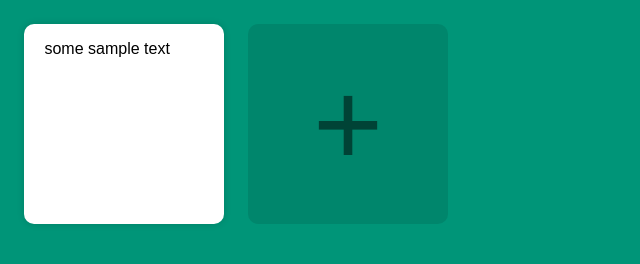
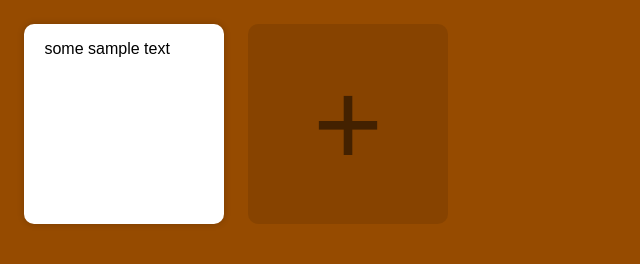
Before and after one commit to whc004/CSE110-SP24-Lab6-Template, a plain HTML site: page index.html in a window 1280 px wide. Shown: the whole page, without its empty margins (0-640 px from the left). Drawn offline with Linux system fonts and the light colour scheme.

Commit message:
Update main.css

```diff
--- a/src/main.css
+++ b/src/main.css
@@ -2,7 +2,7 @@ body {
     /*This is to get rid of automantic bower spacing
     and just to change the background*/
     margin: 0;
-    background:  #009578;
+    background: #964B00;
     /**/
 }
 
@@ -43,8 +43,8 @@ specfically*/
     border-radius: 10px;
     /**/
 
-    /*.15 is to give as a 15% opex box shadow*/
-    box-shadow: 0 0 7px rgba(0, 0, 0, 0.15);
+    /*.15 is to give as a 20% opex box shadow*/
+    box-shadow: 0 0 7px rgba(0, 0, 0, 0.20);
 
     /*does not allow the user to resize the box, without it
     they can change the size of the box*/
@@ -58,15 +58,14 @@ specfically*/
 }
 
 .add-note{
-    /*Same height as everythign just so we have those
+    /*Same height as everything just so we have those
     perfect squares*/
     height: 200px;
 
     /*doesn't sink it down to fit within something I believe*/
     border: none;
 
-    /*not sure what this does,
-    I am assuming does not outline the box with a line or
+    /*Does not outline the box with a line or
     something of that nature*/
     outline: none;
 
@@ -83,7 +82,7 @@ specfically*/
     change the font family*/
     font-size: 120px;
 
-    /*for a 50% opex black color, still allows green to
+    /*for a 50% opex black color, still allows brown to
     somewhat sink but black main color*/
     color:rgba(0, 0, 0, 0.5);
 
@@ -94,7 +93,7 @@ specfically*/
     /*This is for when we are transitioning bewteeen the
     non-hovering and hovering stages to give a nice transtion
     between the two*/
-    transition: background 0.2s;
+    transition: background 0.3s;
 }
 
 /*how we want the add button to look when we know
```
